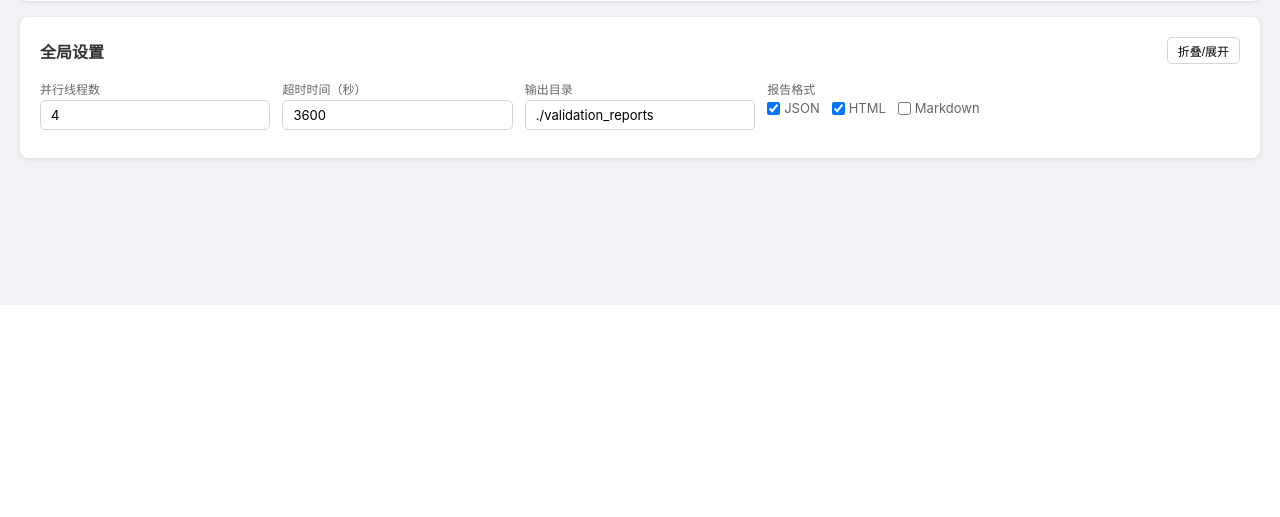
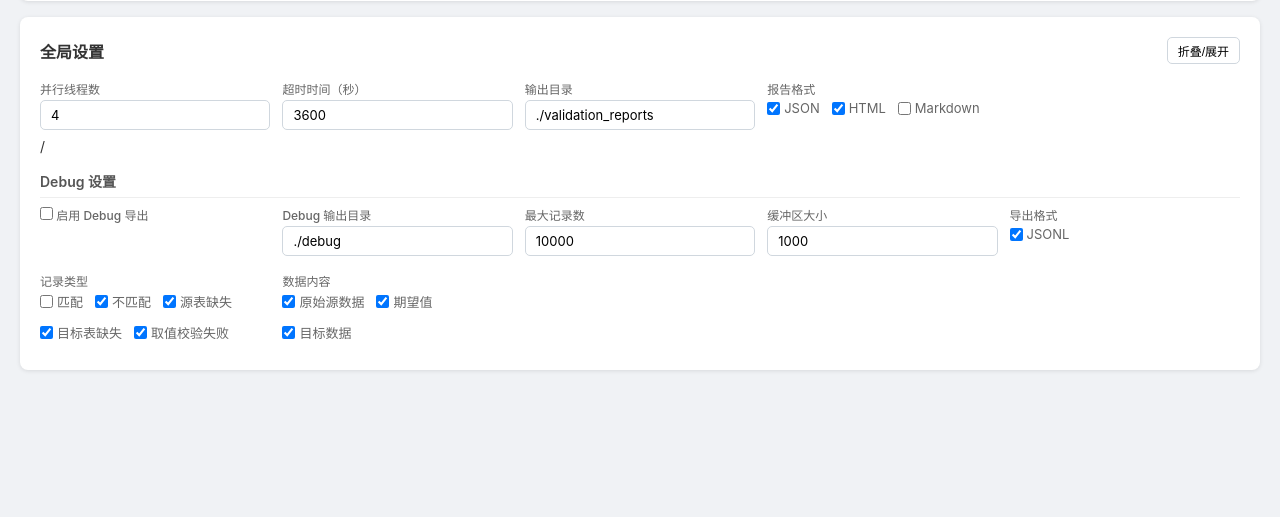
Before and after one commit to gzhdev/db-migration-validator-web, a Flask app: page /mapping-generator in a window 1280 px wide. Shown: the part 831-1348 px from the top of the page. Before the commit the page ends 1136 px from the top, so only its background shows below. Run offline with Flask 3, Linux system fonts and the light colour scheme; some libraries are stand-ins or nearby versions.

Commit message:
ADD:配置生成器增加全局设定

```diff
--- a/static/js/mapping_generator.js
+++ b/static/js/mapping_generator.js
@@ -384,6 +384,49 @@ const MG = (function () {
         document.querySelectorAll('.gs-format:checked').forEach(cb => formats.push(cb.value));
         if (formats.length) gs.report_format = formats;
 
+        // Debug settings
+        const debugEnabled = document.getElementById('gs-debug-enabled').checked;
+        if (debugEnabled) {
+            const debug = { enabled: true };
+            const debugOutputDir = document.getElementById('gs-debug-output-dir').value.trim();
+            if (debugOutputDir && debugOutputDir !== './debug') debug.output_dir = debugOutputDir;
+
+            const debugFormats = [];
+            document.querySelectorAll('.gs-debug-format:checked').forEach(cb => debugFormats.push(cb.value));
+            if (debugFormats.length && !(debugFormats.length === 1 && debugFormats[0] === 'jsonl')) {
+                debug.formats = debugFormats;
+            }
+
+            const maxRecords = parseInt(document.getElementById('gs-debug-max-records').value) || 10000;
+            if (maxRecords !== 10000) debug.max_records = maxRecords;
+
+            const bufferSize = parseInt(document.getElementById('gs-debug-buffer-size').value) || 1000;
+            if (bufferSize !== 1000) debug.buffer_size = bufferSize;
+
+            // Record types (only include if non-default)
+            const rt = {};
+            const rtMatched = document.getElementById('gs-debug-rt-matched').checked;
+            const rtMismatched = document.getElementById('gs-debug-rt-mismatched').checked;
+            const rtMissingSource = document.getElementById('gs-debug-rt-missing-source').checked;
+            const rtMissingTarget = document.getElementById('gs-debug-rt-missing-target').checked;
+            const rtValueCheck = document.getElementById('gs-debug-rt-value-check').checked;
+            if (rtMatched) rt.matched = true;
+            if (!rtMismatched) rt.mismatched = false;
+            if (!rtMissingSource) rt.missing_in_source = false;
+            if (!rtMissingTarget) rt.missing_in_target = false;
+            if (!rtValueCheck) rt.value_check_failed = false;
+            if (Object.keys(rt).length) debug.record_types = rt;
+
+            // Data content (only include if non-default)
+            const dc = {};
+            if (!document.getElementById('gs-debug-dc-raw-source').checked) dc.include_raw_source = false;
+            if (!document.getElementById('gs-debug-dc-expected').checked) dc.include_expected = false;
+            if (!document.getElementById('gs-debug-dc-target').checked) dc.include_target = false;
+            if (Object.keys(dc).length) debug.data_content = dc;
+
+            gs.debug = debug;
+        }
+
         if (Object.keys(gs).length) config.global_settings = gs;
 
         return config;
@@ -473,6 +516,34 @@ const MG = (function () {
                 document.querySelectorAll('.gs-format').forEach(cb => {
                     cb.checked = gs.report_format.includes(cb.value);
                 });
+            }
+
+            // Debug settings
+            if (gs.debug) {
+                const dbg = gs.debug;
+                document.getElementById('gs-debug-enabled').checked = !!dbg.enabled;
+                if (dbg.output_dir) document.getElementById('gs-debug-output-dir').value = dbg.output_dir;
+                if (dbg.max_records != null) document.getElementById('gs-debug-max-records').value = dbg.max_records;
+                if (dbg.buffer_size != null) document.getElementById('gs-debug-buffer-size').value = dbg.buffer_size;
+                if (dbg.formats) {
+                    document.querySelectorAll('.gs-debug-format').forEach(cb => {
+                        cb.checked = dbg.formats.includes(cb.value);
+                    });
+                }
+                if (dbg.record_types) {
+                    const rt = dbg.record_types;
+                    if (rt.matched != null) document.getElementById('gs-debug-rt-matched').checked = rt.matched;
+                    if (rt.mismatched != null) document.getElementById('gs-debug-rt-mismatched').checked = rt.mismatched;
+                    if (rt.missing_in_source != null) document.getElementById('gs-debug-rt-missing-source').checked = rt.missing_in_source;
+                    if (rt.missing_in_target != null) document.getElementById('gs-debug-rt-missing-target').checked = rt.missing_in_target;
+                    if (rt.value_check_failed != null) document.getElementById('gs-debug-rt-value-check').checked = rt.value_check_failed;
+                }
+                if (dbg.data_content) {
+                    const dc = dbg.data_content;
+                    if (dc.include_raw_source != null) document.getElementById('gs-debug-dc-raw-source').checked = dc.include_raw_source;
+                    if (dc.include_expected != null) document.getElementById('gs-debug-dc-expected').checked = dc.include_expected;
+                    if (dc.include_target != null) document.getElementById('gs-debug-dc-target').checked = dc.include_target;
+                }
             }
         }
     }
--- a/templates/mapping_generator.html
+++ b/templates/mapping_generator.html
@@ -107,6 +107,43 @@
                     <label><input type="checkbox" value="json" checked class="gs-format"> JSON</label>
                     <label><input type="checkbox" value="html" checked class="gs-format"> HTML</label>
                     <label><input type="checkbox" value="markdown" class="gs-format"> Markdown</label>
+                </div>
+            </div>
+        </div>
+/
+        <!-- Debug 设置 -->
+        <h3 style="margin-top:16px;margin-bottom:8px;">Debug 设置</h3>
+        <div class="mg-settings-grid">
+            <div class="mg-form-group">
+                <label><input type="checkbox" id="gs-debug-enabled"> 启用 Debug 导出</label>
+            </div>
+            <div class="mg-form-group"><label>Debug 输出目录</label><input type="text" id="gs-debug-output-dir" value="./debug"></div>
+            <div class="mg-form-group"><label>最大记录数</label><input type="number" id="gs-debug-max-records" value="10000" min="1"></div>
+            <div class="mg-form-group"><label>缓冲区大小</label><input type="number" id="gs-debug-buffer-size" value="1000" min="1"></div>
+            <div class="mg-form-group">
+                <label>导出格式</label>
+                <div class="mg-checkbox-group">
+                    <label><input type="checkbox" value="jsonl" checked class="gs-debug-format"> JSONL</label>
+                </div>
+            </div>
+        </div>
+        <div class="mg-settings-grid" style="margin-top:8px;">
+            <div class="mg-form-group">
+                <label>记录类型</label>
+                <div class="mg-checkbox-group">
+                    <label><input type="checkbox" id="gs-debug-rt-matched"> 匹配</label>
+                    <label><input type="checkbox" id="gs-debug-rt-mismatched" checked> 不匹配</label>
+                    <label><input type="checkbox" id="gs-debug-rt-missing-source" checked> 源表缺失</label>
+                    <label><input type="checkbox" id="gs-debug-rt-missing-target" checked> 目标表缺失</label>
+                    <label><input type="checkbox" id="gs-debug-rt-value-check" checked> 取值校验失败</label>
+                </div>
+            </div>
+            <div class="mg-form-group">
+                <label>数据内容</label>
+                <div class="mg-checkbox-group">
+                    <label><input type="checkbox" id="gs-debug-dc-raw-source" checked> 原始源数据</label>
+                    <label><input type="checkbox" id="gs-debug-dc-expected" checked> 期望值</label>
+                    <label><input type="checkbox" id="gs-debug-dc-target" checked> 目标数据</label>
                 </div>
             </div>
         </div>
```
